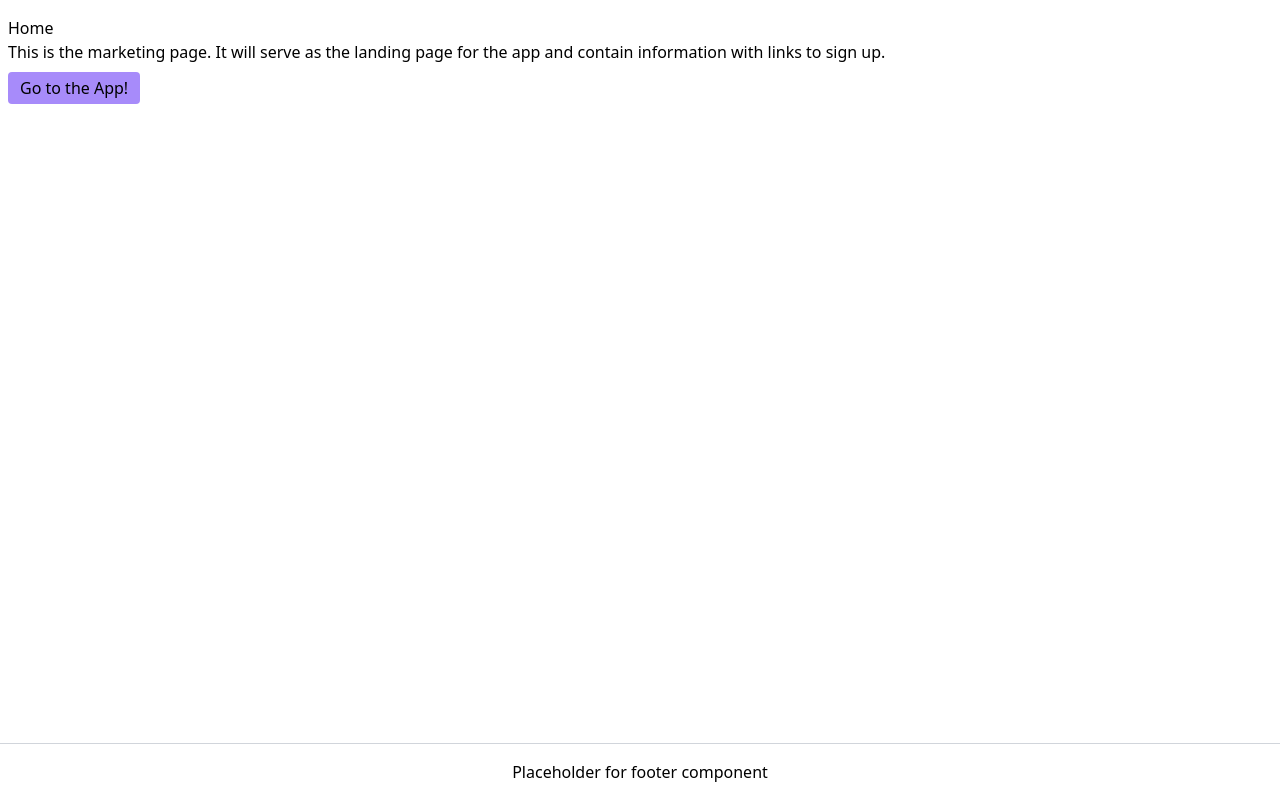
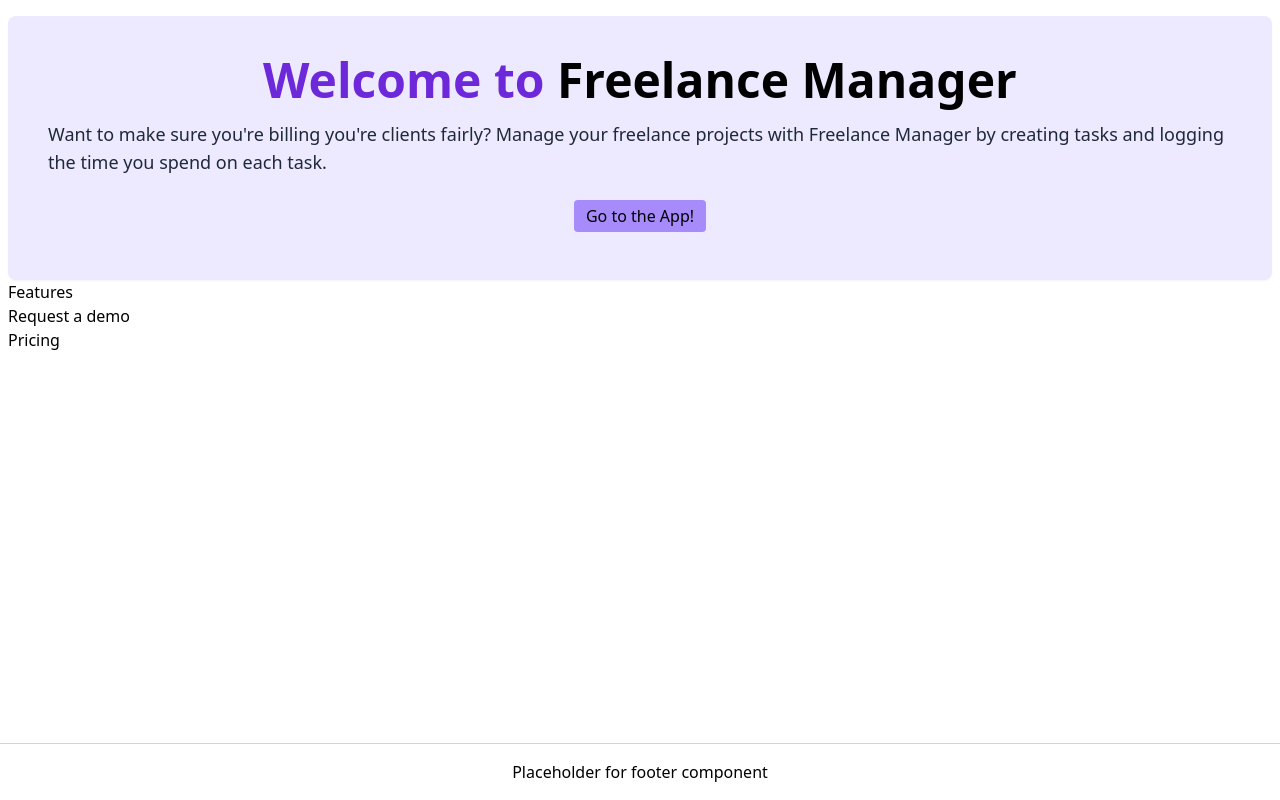
Before and after one commit to MattB09/freelance_manager, a Vue app: page / in a window 1280 px wide. Built offline with nearby package versions, Linux system fonts and the light colour scheme; no server answers.

Commit message:
Added to Landing page.

```diff
--- a/src/views/Home.vue
+++ b/src/views/Home.vue
@@ -1,15 +1,37 @@
 <template>
   <div class="home">
-    <h1>Home</h1>
-    <p>
-      This is the marketing page. It will serve as the landing page for the app
-      and contain information with links to sign up.
-    </p>
-    <router-link to="/app">
-      <Button class="bg-purple-400">
-        Go to the App!
-      </Button>
-    </router-link>
+    <div class="mx-auto rounded-lg shadow-sm p-10 bg-purple-100">
+      <h1 class="font-bold text-5xl sm:text-center text-purple-700 mb-4" >
+        Welcome to
+        <span class="font-black text-black">Freelance Manager</span>
+      </h1>
+      <p class="mb-4 text-lg font-medium text-gray-800">
+        Want to make sure you're billing you're clients fairly? Manage your freelance projects
+        with Freelance Manager by creating tasks and logging the time you spend on each task.
+      </p>
+      <div class="text-center">
+        <router-link to="/app">
+          <Button class="bg-purple-400 font-medium">
+            Go to the App!
+          </Button>
+        </router-link>
+      </div>
+    </div>
+
+    <div>
+      <h2>
+        Features
+      </h2>
+
+      <h2>
+        Request a demo
+      </h2>
+
+      <h2>
+        Pricing
+      </h2>
+
+    </div>
   </div>
 </template>
 
```
